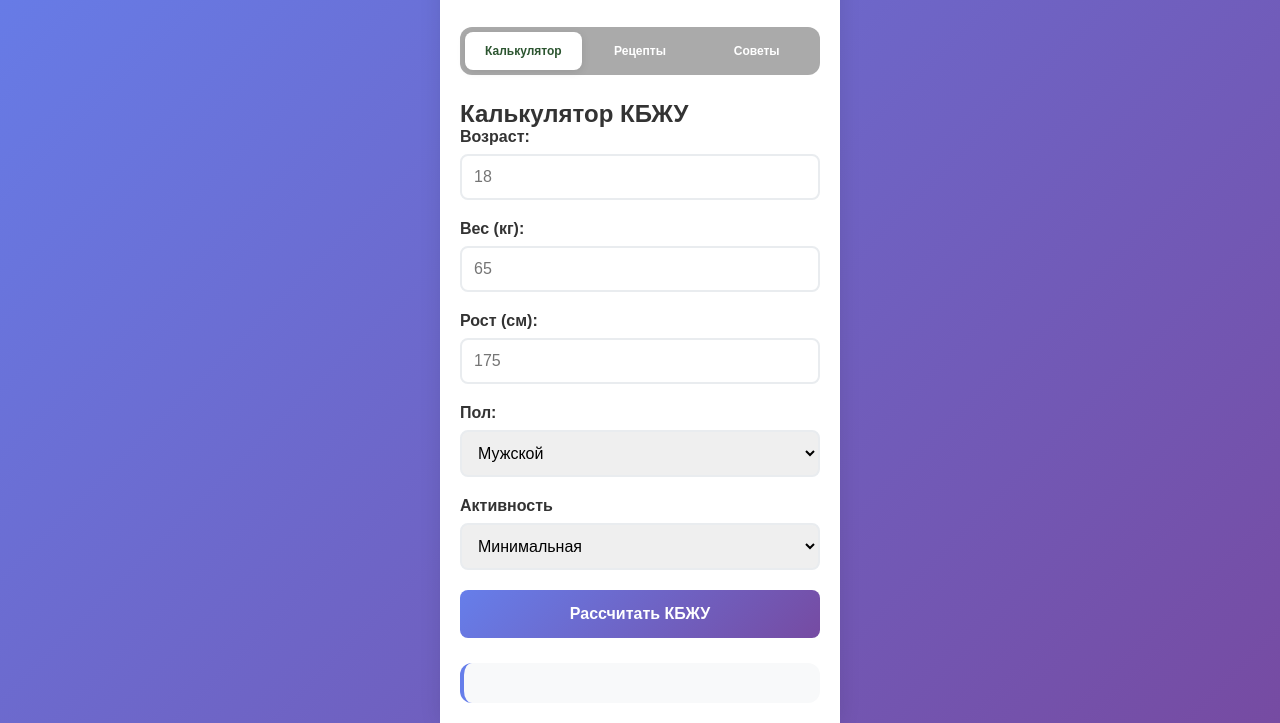
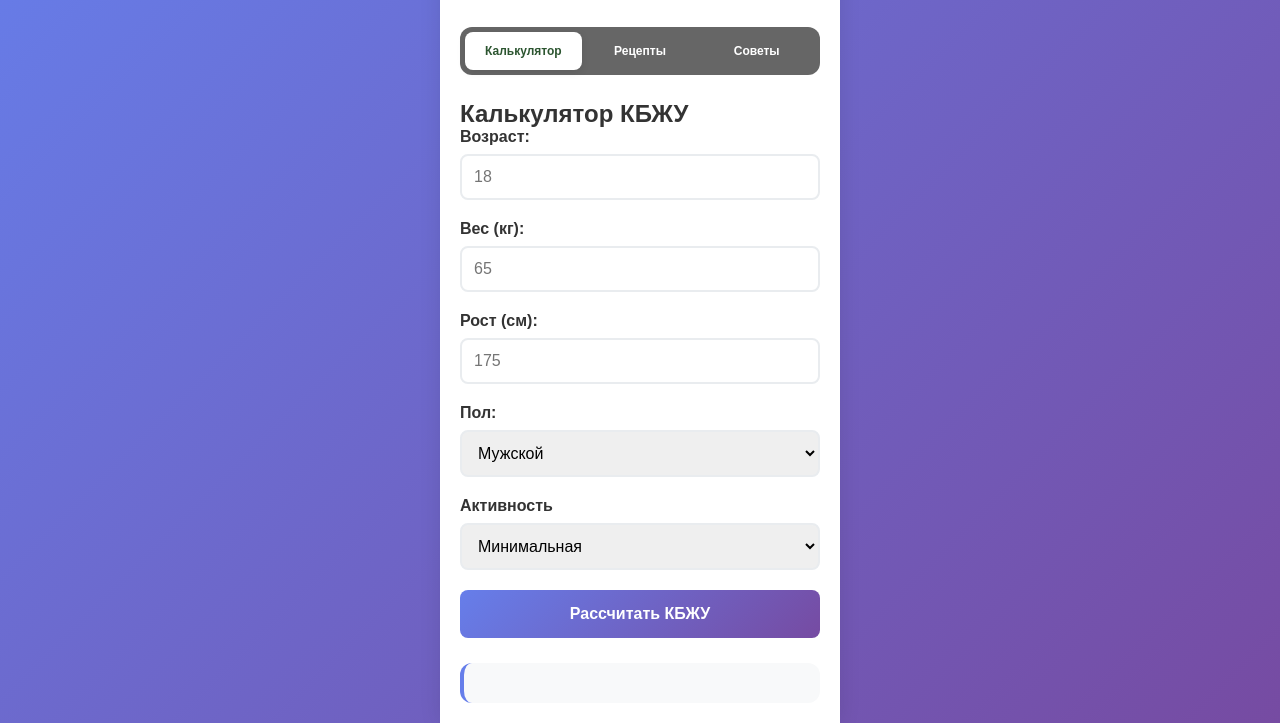
Before and after one commit to mnnsad/healthy-nutrition-tma, a plain HTML site: page index.html in a window 1280 px wide. Shown: the part 115-838 px from the top of the page. Drawn offline with Linux system fonts and the light colour scheme.

Commit message:
style.css

```diff
--- a/style.css
+++ b/style.css
@@ -41,7 +41,7 @@ header p {
 /* Табы */
 .tabs {
     display: flex;
-    background: #aaaaaa;
+    background: #666;
     border-radius: 12px;
     padding: 5px;
     margin-bottom: 25px;
```
